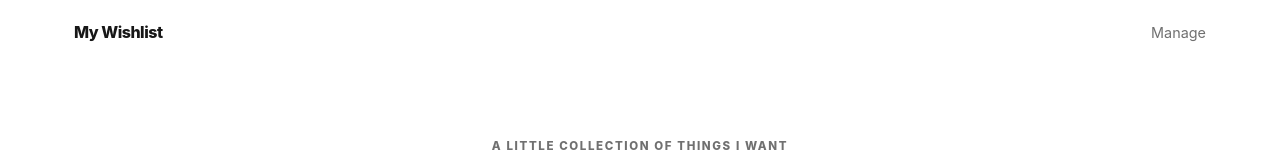
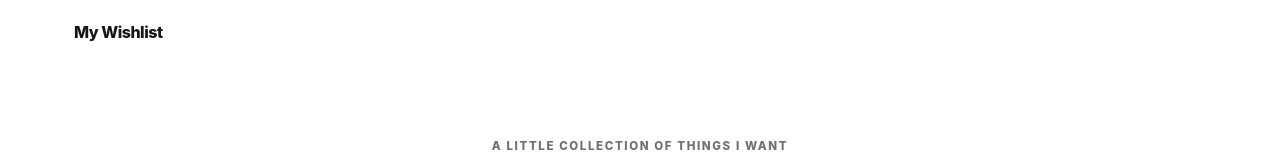
Before and after one commit to AnpuKoTauko/WishList, a plain HTML site: page index.html in a window 1280 px wide. Shown: the top 160 px of the page. Drawn offline with Linux system fonts and the light colour scheme.

Commit message:
fixed access

```diff
--- a/index.html
+++ b/index.html
@@ -10,7 +10,6 @@
   <header class="hero">
     <nav class="nav">
       <a class="brand" href="index.html">My Wishlist</a>
-      <a class="admin-link" href="admin.html">Manage</a>
     </nav>
     <div class="hero-content">
       <p class="eyebrow">A little collection of things I want</p>
```
